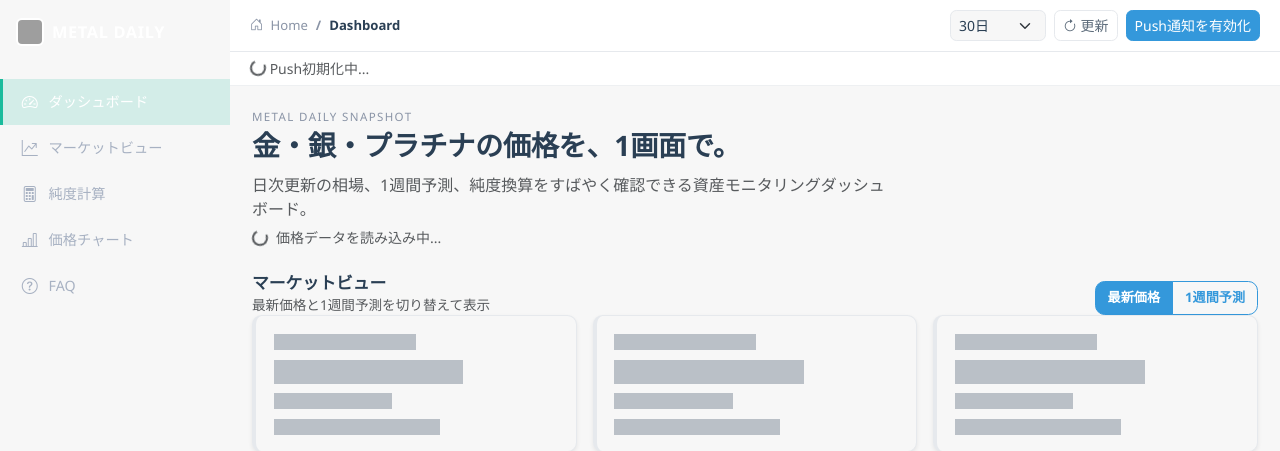
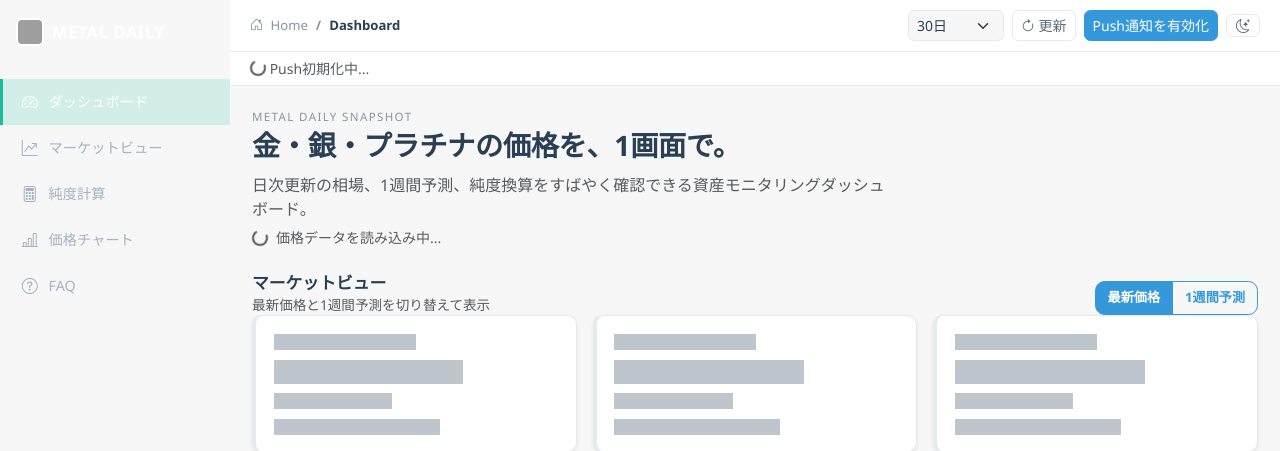
Before and after one commit to sukun-inu/SYCS-Voldemort, a FastAPI app: page / in a window 1280 px wide. Shown: the top 451 px of the page. Run offline with FastAPI, Linux system fonts and the light colour scheme; data that the repository does not hold is empty; parts of the project's set-up code (start-up, migrations or seed data) failed here and were passed over; some libraries are stand-ins or nearby versions; grey boxes are pictures that could not be loaded.

Commit message:
feat: ライト/ダークモード切り替えに対応
- トップバーにテーマ切り替えボタンを追加
- 初回はOSのprefers-color-schemeに従い、以後はlocalStorageに記憶
- CSS変数を[data-bs-theme="dark"]でダーク値に切り替え
- Chart.jsの軸・グリッド・凡例色をテーマに応じて動的更新
- 副次的な修正: カード背景がbody背景と同化していた(--bs-card-bg
  がvar(--bs-body-bg)を参照していた)ため、--card-bgとして分離

Co-Authored-By: Claude Sonnet 5 <noreply@anthropic.com>

```diff
--- a/webapp/static/app.js
+++ b/webapp/static/app.js
@@ -50,8 +50,9 @@ const CHART_MAX_WIDTH_MOBILE_PX = 1200;
 const CHART_PX_PER_DAY_DESKTOP = 5;
 const CHART_PX_PER_DAY_MOBILE = 3;
 const CHART_DPR_CAP = 1.75;
-const SW_SCRIPT_VERSION = "20260820-3";
+const SW_SCRIPT_VERSION = "20260820-4";
 const FORECAST_AUTO_REFRESH_INTERVAL_MS = 5 * 60 * 1000;
+const THEME_STORAGE_KEY = "metalDailyTheme";
 
 function appUrl(path) {
   return new URL(path.replace(/^\/+/, ""), APP_BASE).toString();
@@ -192,6 +193,98 @@ function setMarketView(view) {
   forecastButton.setAttribute("tabindex", isSummary ? "-1" : "0");
   summaryPane.hidden = !isSummary;
   forecastPane.hidden = isSummary;
+}
+
+function getStoredTheme() {
+  try {
+    return localStorage.getItem(THEME_STORAGE_KEY);
+  } catch (_) {
+    return null;
+  }
+}
+
+function setStoredTheme(theme) {
+  try {
+    localStorage.setItem(THEME_STORAGE_KEY, theme);
+  } catch (_) {}
+}
+
+function getPreferredTheme() {
+  const stored = getStoredTheme();
+  if (stored === "light" || stored === "dark") {
+    return stored;
+  }
+  return window.matchMedia && window.matchMedia("(prefers-color-scheme: dark)").matches ? "dark" : "light";
+}
+
+// Chart.jsはCSSを見てくれないため、テーマ切り替え時は軸・凡例の色をJS側で明示的に渡し直す。
+function getChartThemeColors() {
+  const isDark = document.documentElement.getAttribute("data-bs-theme") === "dark";
+  return {
+    text: isDark ? "#98a2b3" : "#5c6b7a",
+    grid: isDark ? "rgba(255, 255, 255, 0.08)" : "rgba(0, 0, 0, 0.06)",
+  };
+}
+
+function applyChartsTheme() {
+  const colors = getChartThemeColors();
+  Object.values(charts).forEach((chart) => {
+    if (!chart || !chart.options) {
+      return;
+    }
+    const scales = chart.options.scales || {};
+    ["x", "yPrice", "yDelta"].forEach((axisKey) => {
+      const axis = scales[axisKey];
+      if (!axis) {
+        return;
+      }
+      if (axis.ticks) {
+        axis.ticks.color = colors.text;
+      }
+      if (axis.grid) {
+        axis.grid.color = colors.grid;
+      }
+    });
+    if (chart.options.plugins?.legend?.labels) {
+      chart.options.plugins.legend.labels.color = colors.text;
+    }
+    chart.update("none");
+  });
+}
+
+function applyTheme(theme) {
+  document.documentElement.setAttribute("data-bs-theme", theme);
+  const toggle = document.getElementById("themeToggle");
+  if (toggle) {
+    const icon = toggle.querySelector("i");
+    if (icon) {
+      icon.className = theme === "dark" ? "bi bi-sun" : "bi bi-moon-stars";
+    }
+    toggle.setAttribute("aria-pressed", theme === "dark" ? "true" : "false");
+  }
+  applyChartsTheme();
+}
+
+function initializeThemeToggle() {
+  applyTheme(getPreferredTheme());
+
+  const toggle = document.getElementById("themeToggle");
+  if (toggle) {
+    toggle.addEventListener("click", () => {
+      const next = document.documentElement.getAttribute("data-bs-theme") === "dark" ? "light" : "dark";
+      setStoredTheme(next);
+      applyTheme(next);
+    });
+  }
+
+  // ユーザーが一度も手動切り替えしていない間だけ、OS側のテーマ変更に追従する。
+  if (window.matchMedia) {
+    window.matchMedia("(prefers-color-scheme: dark)").addEventListener("change", (event) => {
+      if (!getStoredTheme()) {
+        applyTheme(event.matches ? "dark" : "light");
+      }
+    });
+  }
 }
 
 function initializeMarketToggle() {
@@ -605,6 +698,7 @@ function renderMetalChart(metalKey, history, dailyAxis, forecastItem = null, his
   }
   const xMaxTicks = isMobile ? 7 : 11;
   const chartDpr = Math.min(window.devicePixelRatio || 1, CHART_DPR_CAP);
+  const themeColors = getChartThemeColors();
 
   const existing = charts[metalKey];
   if (existing) {
@@ -702,7 +796,9 @@ function renderMetalChart(metalKey, history, dailyAxis, forecastItem = null, his
         yPrice: {
           type: "linear",
           position: "left",
+          grid: { color: themeColors.grid },
           ticks: {
+            color: themeColors.text,
             callback: (value) => new Intl.NumberFormat("ja-JP").format(value),
           },
         },
@@ -711,12 +807,15 @@ function renderMetalChart(metalKey, history, dailyAxis, forecastItem = null, his
           position: "right",
           grid: { drawOnChartArea: false },
           ticks: {
+            color: themeColors.text,
             callback: (value) => new Intl.NumberFormat("ja-JP").format(value),
           },
         },
         x: {
           type: "category",
+          grid: { color: themeColors.grid },
           ticks: {
+            color: themeColors.text,
             autoSkip: true,
             maxTicksLimit: xMaxTicks,
             maxRotation: 0,
@@ -730,7 +829,7 @@ function renderMetalChart(metalKey, history, dailyAxis, forecastItem = null, his
             title: (items) => (items.length ? dailyAxis[items[0].dataIndex] : ""),
           },
         },
-        legend: { labels: { boxWidth: 10 } },
+        legend: { labels: { color: themeColors.text, boxWidth: 10 } },
       },
     },
   });
@@ -1017,6 +1116,7 @@ document.addEventListener("visibilitychange", () => {
   }
 });
 
+initializeThemeToggle();
 initializeMarketToggle();
 startForecastAutoRefresh();
 
--- a/webapp/static/index.html
+++ b/webapp/static/index.html
@@ -2,6 +2,23 @@
 <html lang="ja">
 <head>
   <meta charset="UTF-8" />
+  <script>
+    // 表示が切り替わって見えてしまう(FOUC)のを防ぐため、CSSより前に同期で適用する。
+    (function () {
+      try {
+        var stored = localStorage.getItem("metalDailyTheme");
+        var theme =
+          stored === "light" || stored === "dark"
+            ? stored
+            : window.matchMedia && window.matchMedia("(prefers-color-scheme: dark)").matches
+              ? "dark"
+              : "light";
+        document.documentElement.setAttribute("data-bs-theme", theme);
+      } catch (_) {
+        document.documentElement.setAttribute("data-bs-theme", "light");
+      }
+    })();
+  </script>
   <meta name="viewport" content="width=device-width, initial-scale=1.0" />
   <meta name="description" content="METAL DAILYは金・銀・プラチナのJST基準リアルタイム価格・1週間予測・純度計算を提供するダッシュボードです。更新データは金融市場APIとGoogle Newsを参照し、プッシュ通知で昼に最新情報を届けます。最新の価格推移も直感的なグラフで確認可能。" />
   <meta name="robots" content="index,follow" />
@@ -24,7 +41,7 @@
   <link rel="apple-touch-icon" sizes="180x180" href="static/icons/apple-touch-icon.png?v=20260310-2" />
   <link rel="stylesheet" href="static/vendor/bootstrap/css/bootstrap.min.css?v=5.3.3" />
   <link rel="stylesheet" href="static/vendor/bootstrap-icons/font/bootstrap-icons.min.css?v=1.11.3" />
-  <link rel="stylesheet" href="static/styles.css?v=20260820-2" />
+  <link rel="stylesheet" href="static/styles.css?v=20260820-4" />
   <script type="application/ld+json">
     {
       "@context": "https://schema.org",
@@ -122,6 +139,9 @@
             <i class="bi bi-arrow-clockwise"></i> 更新
           </button>
           <button id="pushButton" type="button" class="btn btn-primary btn-sm">Push通知を有効化</button>
+          <button id="themeToggle" type="button" class="btn btn-outline-secondary btn-sm topbar-theme-toggle" aria-label="ダークモード切り替え" aria-pressed="false" title="ダークモード切り替え">
+            <i class="bi bi-moon-stars" aria-hidden="true"></i>
+          </button>
         </div>
       </header>
       <div class="topbar-substatus">
@@ -360,6 +380,6 @@
 
   <script src="static/vendor/bootstrap/js/bootstrap.bundle.min.js?v=5.3.3" defer></script>
   <script src="static/vendor/chartjs/chart.umd.min.js?v=4.5.0" defer></script>
-  <script src="static/app.js?v=20260820-3" defer></script>
+  <script src="static/app.js?v=20260820-4" defer></script>
 </body>
 </html>
--- a/webapp/static/styles.css
+++ b/webapp/static/styles.css
@@ -5,6 +5,10 @@
   --sidebar-active: #1abb9c;
   --topbar-bg: #ffffff;
   --content-bg: #f7f7f7;
+  --card-bg: #ffffff;
+  --surface-muted: #f7f9fb;
+  --overlay-bg: rgba(255, 255, 255, 0.86);
+  --hover-bg: #eef1f4;
   --ink: #2a3f54;
   --ink-soft: #8a94a6;
   --ink-muted: #5c6b7a;
@@ -220,10 +240,19 @@ a {
   min-width: 96px;
 }
 
+.topbar-theme-toggle {
+  width: 34px;
+  padding: 0;
+  display: inline-flex;
+  align-items: center;
+  justify-content: center;
+  flex: 0 0 auto;
+}
+
 .topbar-substatus {
   padding: 6px 20px;
-  background: #fff;
-  border-bottom: 1px solid #eef0f2;
+  background: var(--card-bg);
+  border-bottom: 1px solid var(--line);
   min-height: 30px;
   display: flex;
   align-items: center;
--- a/webapp/static/sw.js
+++ b/webapp/static/sw.js
@@ -1,4 +1,4 @@
-const CACHE_NAME = "metal-tracker-v8";
+const CACHE_NAME = "metal-tracker-v9";
 
 function scopedUrl(path) {
   return new URL(path, self.registration.scope).toString();
```
Also changed, not shown: other parts of webapp/static/styles.css (+24 -7 lines).
